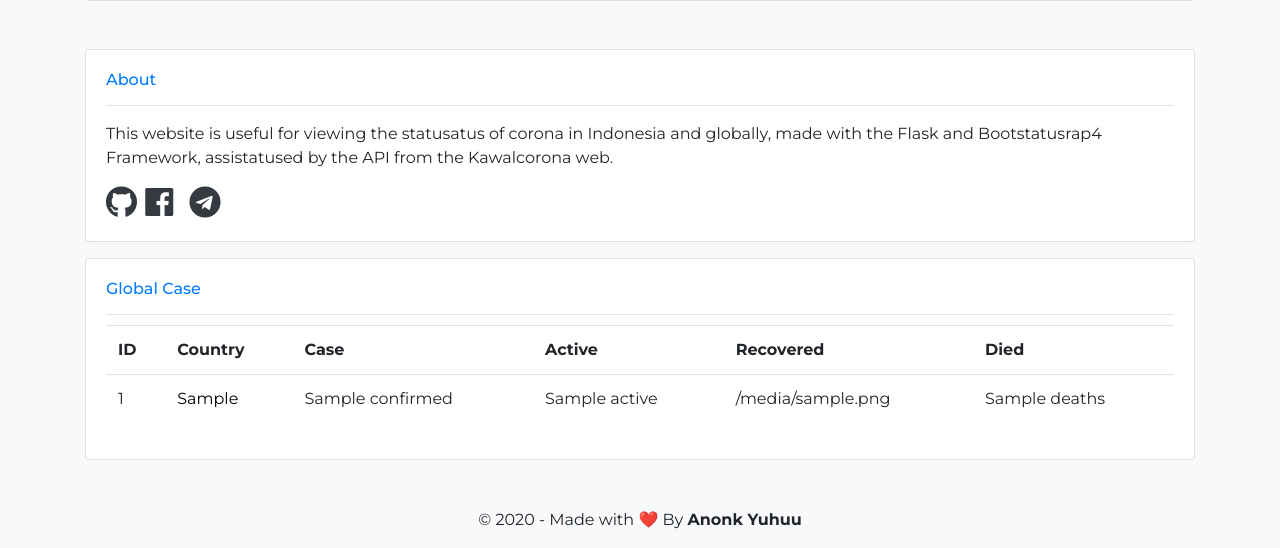
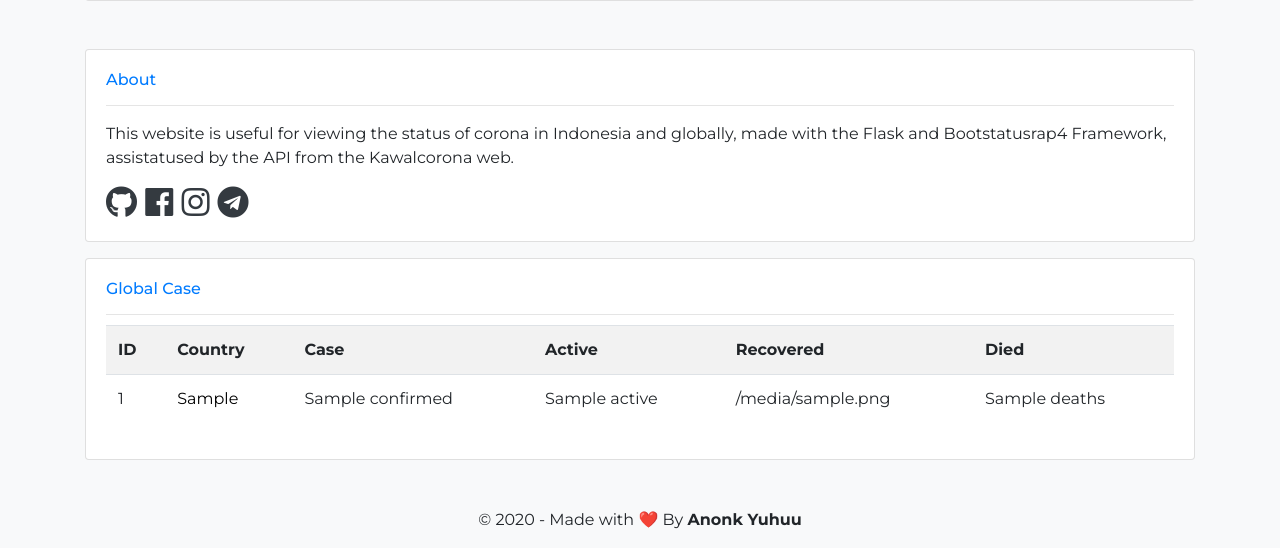
Before and after one commit to ikbal-hanafi/CoronaWeb, a Flask app: a page that uses templates/global.html in a window 1280 px wide. Shown: the part 996-1544 px from the top of the page. Run offline with Flask 2, Linux system fonts and the light colour scheme; a database or web service that is not in the repository returns one stand-in record (values such as "Sample title"); data that the repository does not hold is empty; some libraries are stand-ins or nearby versions.

Commit message:
fix the previous problem

```diff
--- a/templates/global.html
+++ b/templates/global.html
@@ -45,10 +45,10 @@
             <div class="card-body">
               <h6 class="text-primary">About</h6>
               <hr>
-              <p>This website is useful for viewing the statusatus of corona in Indonesia and globally, made with the Flask and Bootstatusrap4 Framework, assistatused by the API from the Kawalcorona web.</p>
+              <p>This website is useful for viewing the status of corona in Indonesia and globally, made with the Flask and Bootstatusrap4 Framework, assistatused by the API from the Kawalcorona web.</p>
               <i class="fa-2x fab fa-github text-dark mr-1"><a href="https://github.com/anonkyuhuu"></i></a>
               <i class="fa-2x fab fa-facebook text-dark mr-1"><a href="https://github.com/anonkyuhuu"></i></a>
-              <i class="fa-2x fab fa-instatusagram text-dark mr-1"><a href="https://github.com/anonkyuhuu"></i></a>
+              <i class="fa-2x fab fa-instagram text-dark mr-1"><a href="https://github.com/anonkyuhuu"></i></a>
               <i class="fa-2x fab fa-telegram text-dark mr-1"><a href="https://github.com/anonkyuhuu"></i></a>
             </div>
           </div>
@@ -59,7 +59,7 @@
               <h6 class="text-primary">Global Case</h6>
               <hr>
               <div class="over">
-                <table class="table table-hover table-statusriped mt-4">
+                <table class="table table-hover table-striped mt-4">
                   <tr>
                     <th>ID</th>
                     <th>Country</th>
```
